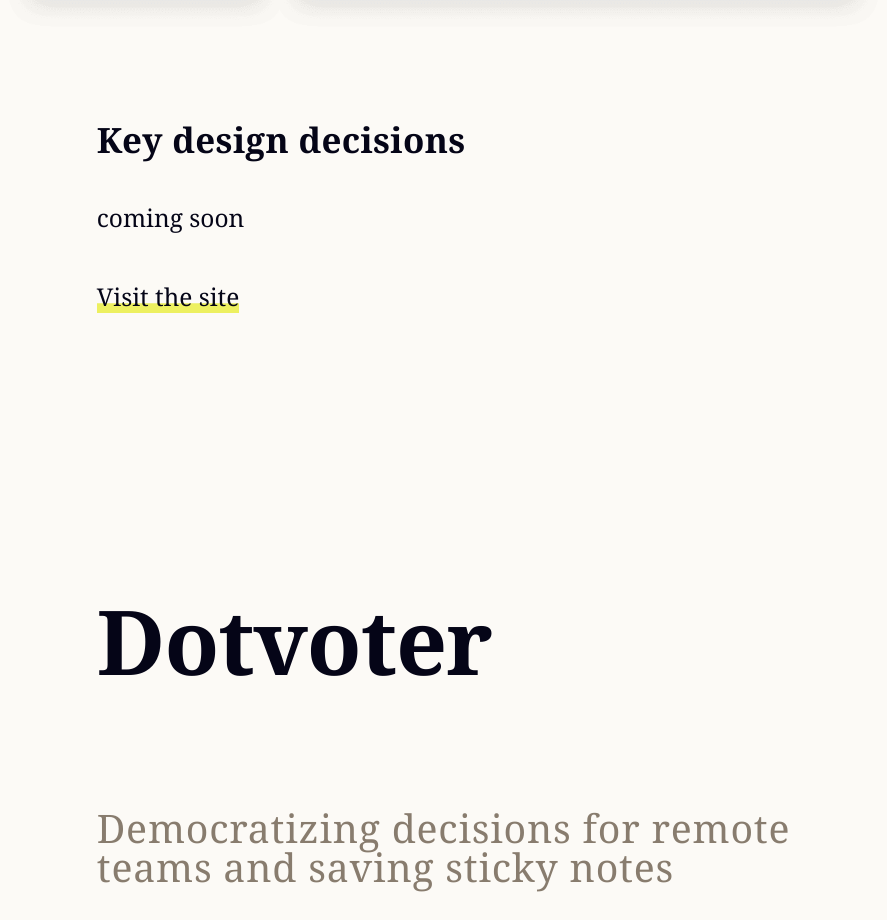
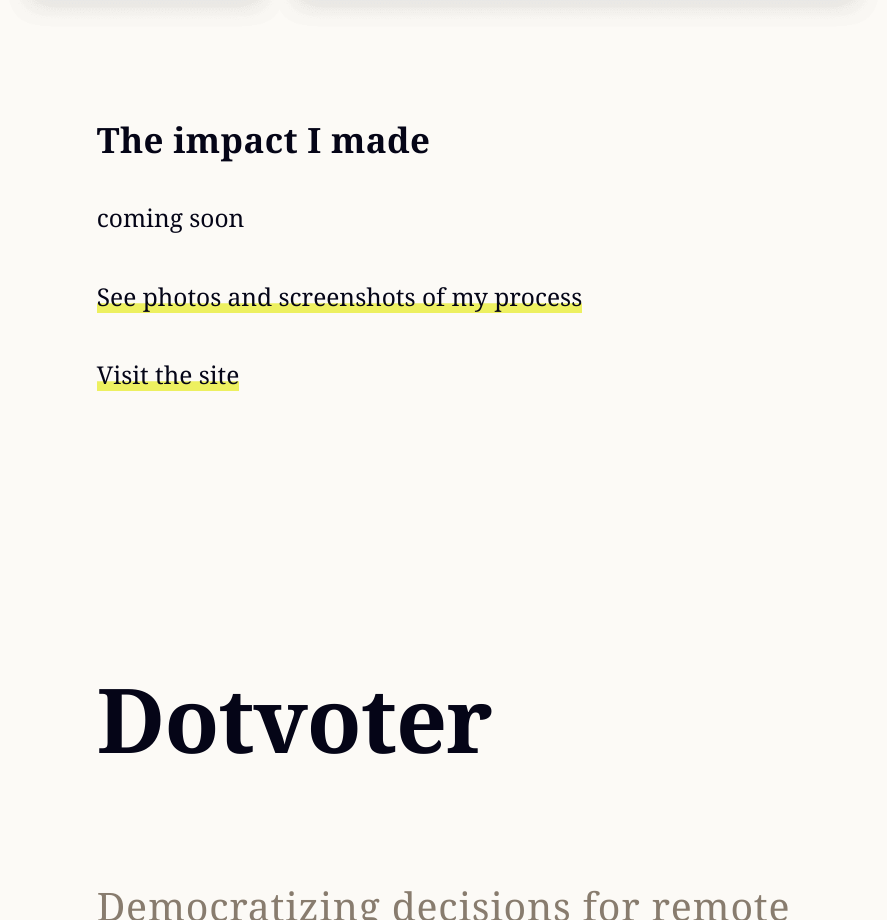
Before and after one commit to pigstake/my-portfolio, a React (Create React App) app: page / in a window 1280 px wide. Shown: the part 4060-4980 px from the top of the page, without its empty margins (190-1077 px from the left). Built offline with nearby package versions, Linux system fonts and the light colour scheme.

Commit message:
Add VITAL photo album

```diff
--- a/src/App.js
+++ b/src/App.js
@@ -28,8 +28,9 @@
             <img className='img-full' src='portfolio/vital-screenshot--twoWidths.png' alt='VITAL landing page displayed in multiple devices'/>
           </figure>
           <section className='work-copy'>
-            <h3>Key design decisions</h3>
+            <h3>The impact I made</h3>
             <p>coming soon</p>
+            <p><a href='http://photos.app.goo.gl/tB0XEWOTu3P9NpKT2'>See photos and screenshots of my process</a></p>
             <p><a href='http://vitalcard.com'>Visit the site</a></p>
           </section>
         </article>
@@ -95,7 +96,7 @@
           <section className='work-copy'>
             <h2>Field Service OS</h2>
             <h4>A friendly robot and new way of working to connect a field service team</h4>
-            <p>How might a band of techies help a 70-year old service company better serve their customers? My team was six strong — one strategist, two designers, two engineers, and a program manager. I led the team through <a href='https://uxdesign.cc/organizing-ux-research-with-google-forms-and-sheets-b375411c664c'>field research</a>, cooperative design workshops, and prototype tests with dispatchers, warehouse managers, and field technicians to discover how we could help.</p>
+            <p>How might a band of techies help a 70-year old service company better serve their customers? My team was six strong — one strategist, two designers, two engineers, and a program manager. I led the team through <a href='http://uxdesign.cc/organizing-ux-research-with-google-forms-and-sheets-b375411c664c'>field research</a>, cooperative design workshops, and prototype tests with dispatchers, warehouse managers, and field technicians to discover how we could help.</p>
           </section>
           <figure className='fullFigure'>
             <img className='img-full' src='portfolio/fso-screenshot.png' alt='FSO app'/>
@@ -173,8 +174,8 @@
             <h4>Designer, board-game enthusiast, &amp; amateur bread baker in Brooklyn</h4>
             <p>Hello! 👋 I’m a problem finder, definer, prioritizer, and solver — a Designer. I moderate warm and hospitable research sessions, facilitate lively creative collaborations, help my teams understand users, build design systems, test prototypes, and ship product. My specialty is user-centered design of digital things, with more focus on product than marketing.</p>
             <p>Over the past eight years, I’ve been fortunate to work with wonderful in-house, agency, and consulting teams, solving problems for clients all over the world. I have particularly enjoyed the times working closely with small, diverse teams full of trust and collaborative rhythm. If you’re reading this — thank you.</p>
-            <p>Want to chat about Design? Next steps of your idea? Second-hand or vintage menswear? Send me a message on <a href='https://www.linkedin.com/in/jamisoncaloras/'>LinkedIn</a> or <a href='https://twitter.com/pigstake'>Twitter</a>. Ask me for a photo of my bread if you want to make an impression. 😉🍞</p>
-            <p>Read some of my <a href='https://medium.com/@pigstake'>work-related blog raving on Medium</a>.</p>
+            <p>Want to chat about Design? Next steps of your idea? Second-hand or vintage menswear? Send me a message on <a href='http://www.linkedin.com/in/jamisoncaloras/'>LinkedIn</a> or <a href='http://twitter.com/pigstake'>Twitter</a>. Ask me for a photo of my bread if you want to make an impression. 😉🍞</p>
+            <p>Read some of my <a href='http://medium.com/@pigstake'>work-related blog raving on Medium</a>.</p>
           </section>
           <hr />
           <section className='work-copy'>
@@ -184,7 +185,7 @@
                 <a href="http://github.com/facebookincubator/create-react-app">Create React App</a>, which I use as a static site generator to improve my Javascript skills and have informed opinions about styles in React so my engineer teammates grumble less
               </li>
               <li>
-                <a href="https://github.com/pyrsmk/vertical-rhythmic">These mixins</a> and the writing that inspired them, on fluid typography and general web typesetting geekiness, all for your reading pleasure of course
+                <a href="http://github.com/pyrsmk/vertical-rhythmic">These mixins</a> and the writing that inspired them, on fluid typography and general web typesetting geekiness, all for your reading pleasure of course
               </li>
             </ul>
             <figure>
```
